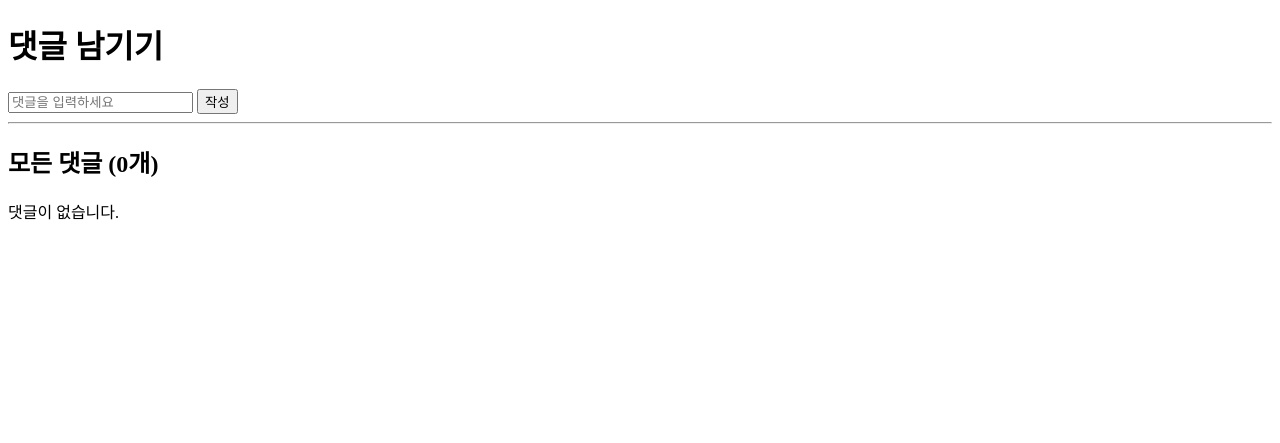
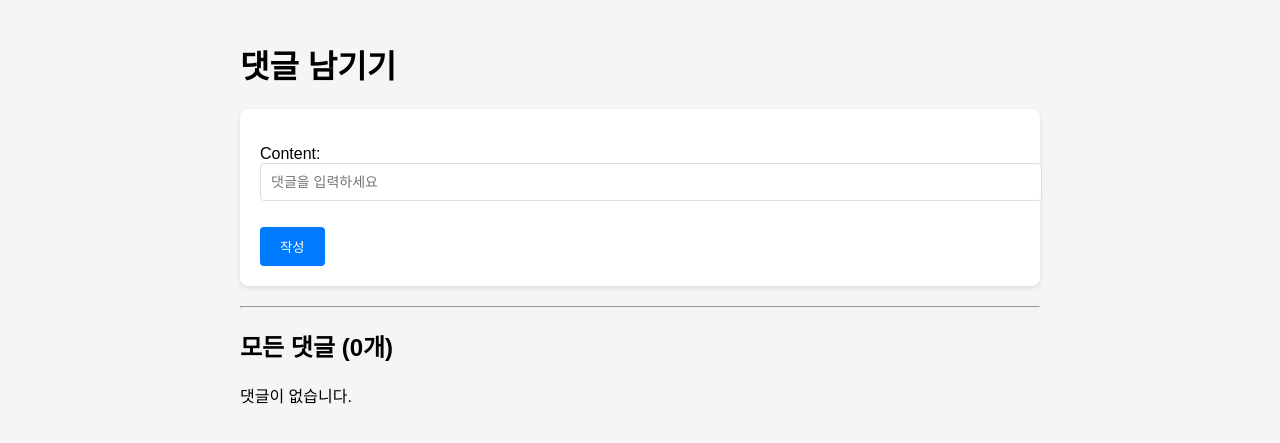
Before and after one commit to PWPTutoring/shiniseul6, a Django app: template sns/comments/templates/comments/comment.html in a window 1280 px wide. Shown: the top 443 px of the page. Run offline with Django 5.2, Linux system fonts and the light colour scheme; the template is opened without the code that fills it: values that come from a table or form of the project are taken from there, others are empty.

Commit message:
feat:폼과 static files

```diff
--- /dev/null
+++ b/sns/comments/forms.py
@@ -0,0 +1,40 @@
+from django import forms
+from .models import Comment
+
+from django.contrib.auth.models import User
+
+class CommentForm(forms.ModelForm):
+    class Meta:
+        model = Comment
+        fields = ['content']
+        widgets = {
+            'content': forms.TextInput(attrs={
+                'placeholder': '댓글을 입력하세요',
+                'class': 'comment-input'
+            })
+        }
+
+    def clean_content(self):
+        content = self.cleaned_data.get('content')
+        if len(content) < 2:
+            raise forms.ValidationError('댓글은 2글자 이상이어야 합니다.')
+        if '욕설' in content:
+            raise forms.ValidationError('부적절한 단어가 포함되어 있습니다.')
+        return content
+
+
+class SignUpForm(forms.ModelForm):
+    password = forms.CharField(widget=forms.PasswordInput)
+    password_confirm = forms.CharField(widget=forms.PasswordInput, label='비밀번호 확인')
+
+    class Meta:
+        model = User
+        fields = ['username', 'email']
+
+    def clean(self):
+        cleaned_data = super().clean()
+        password = cleaned_data.get('password')
+        password_confirm = cleaned_data.get('password_confirm')
+
+        if password != password_confirm:
+            raise forms.ValidationError('비밀번호가 일치하지 않습니다.')
--- /dev/null
+++ b/sns/comments/static/comments/script.js
@@ -0,0 +1,11 @@
+document.addEventListener('DOMContentLoaded', function() {
+    const submitBtn = document.querySelector('.btn-submit');
+
+    submitBtn.addEventListener('click', function(e) {
+        const input = document.querySelector('.comment-input');
+        if (input && input.value.trim().length < 2) {
+            alert('댓글은 2글자 이상 입력해주세요.');
+            e.preventDefault();
+        }
+    });
+});
--- /dev/null
+++ b/sns/comments/static/comments/style.css
@@ -0,0 +1,51 @@
+body {
+    font-family: Arial, sans-serif;
+    max-width: 800px;
+    margin: 0 auto;
+    padding: 20px;
+    background-color: #f5f5f5;
+}
+
+.comment-form {
+    background: white;
+    padding: 20px;
+    border-radius: 8px;
+    box-shadow: 0 2px 4px rgba(0,0,0,0.1);
+    margin-bottom: 20px;
+}
+
+.comment-input {
+    width: 100%;
+    padding: 10px;
+    border: 1px solid #ddd;
+    border-radius: 4px;
+    font-size: 14px;
+}
+
+.btn-submit {
+    background-color: #007bff;
+    color: white;
+    border: none;
+    padding: 10px 20px;
+    border-radius: 4px;
+    cursor: pointer;
+    margin-top: 10px;
+}
+
+.btn-submit:hover {
+    background-color: #0056b3;
+}
+
+.comment-item {
+    background: white;
+    padding: 15px;
+    margin: 10px 0;
+    border-radius: 8px;
+    box-shadow: 0 1px 3px rgba(0,0,0,0.1);
+}
+
+.error {
+    color: red;
+    font-size: 12px;
+    margin-top: 5px;
+}
--- a/sns/comments/templates/comments/comment.html
+++ b/sns/comments/templates/comments/comment.html
@@ -1,4 +1,41 @@
+{% load static %}
 <!DOCTYPE html>
+<html lang="ko">
+<head>
+    <meta charset="UTF-8">
+    <title>댓글 남기기</title>
+    <link rel="stylesheet" href="{% static 'comments/style.css' %}">
+</head>
+<body>
+    <h1>댓글 남기기</h1>
+
+    <div class="comment-form">
+        <form method="POST">
+            {% csrf_token %}
+            {{ form.as_p }}
+            <button type="submit" class="btn-submit">작성</button>
+        </form>
+    </div>
+
+    <hr>
+
+    <h2>모든 댓글 ({{ comments|length }}개)</h2>
+    {% for comment in comments %}
+    <div class="comment-item">
+        <p>{{ comment.content }}</p>
+        <small>{{ comment.created_at|date:"Y-m-d H:i" }}</small>
+    </div>
+    {% empty %}
+    <p>댓글이 없습니다.</p>
+    {% endfor %}
+
+    <script src="{% static 'comments/script.js' %}"></script>
+</body>
+</html>
+
+
+
+{% comment %} <!DOCTYPE html>
 <html lang="ko">
 <head>
     <meta charset="UTF-8">
@@ -25,4 +62,4 @@
     <p>댓글이 없습니다.</p>
     {% endfor %}
 </body>
-</html>
+</html> {% endcomment %}
--- a/sns/comments/urls.py
+++ b/sns/comments/urls.py
@@ -5,4 +5,5 @@ app_name = 'comments'
 
 urlpatterns = [
     path('', views.comment_view, name='comment'),
+    path('signup/', views.signup_view, name = 'signup'),
 ]
--- a/sns/sns/urls.py
+++ b/sns/sns/urls.py
@@ -19,5 +19,5 @@ from django.urls import path,include
 
 urlpatterns = [
     path('admin/', admin.site.urls),
-    path('comments/', include('comments.urls')),
+    path('', include('comments.urls')),
 ]
```
Also changed, not shown: sns/comments/templates/comments/signup.html (added, +20 -0 lines), sns/comments/views.py (+35 -4 lines).
